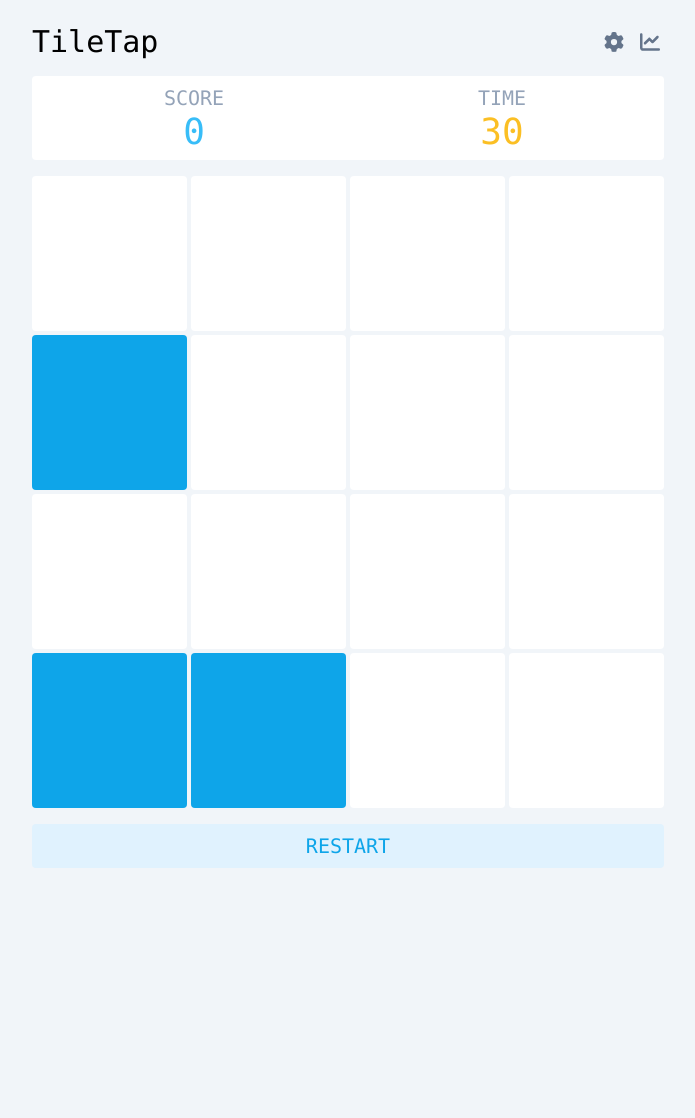
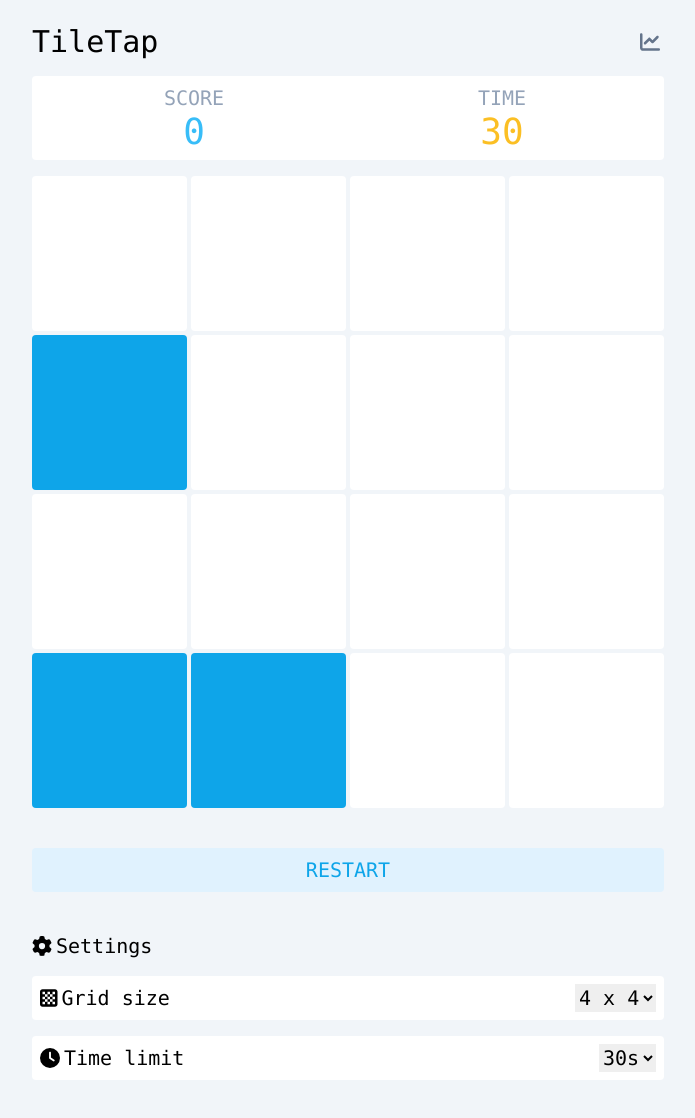
Before and after one commit to Glenn-Chiang/TileTap, a React (Vite) app: page / in a window 1280 px wide. Shown: the top 1118 px of the page, without its empty margins (292-987 px from the left). Before the commit the page ends 876 px from the top, so only its background shows below. Built offline with nearby package versions, Linux system fonts and the light colour scheme.

Commit message:
Move settings menu to main game page

```diff
--- a/src/App.tsx
+++ b/src/App.tsx
@@ -1,4 +1,4 @@
-import { IconDefinition, faChartLine, faGear } from "@fortawesome/free-solid-svg-icons";
+import { IconDefinition, faChartLine } from "@fortawesome/free-solid-svg-icons";
 import { FontAwesomeIcon } from "@fortawesome/react-fontawesome";
 import { Link, NavLink, Outlet } from "react-router-dom";
 
@@ -9,12 +9,9 @@ function App() {
         <Link to={"/"}>
           <h1 className="text-3xl">TileTap</h1>
         </Link>
-        <div className="flex gap-2">
-          <NavTab to="/settings" icon={faGear}/>
-          <NavTab to="/scores" icon={faChartLine}/>
-        </div>
+        <NavTab to="/scores" icon={faChartLine} />
       </nav>
-      <div className="w-full flex flex-col gap-4">
+      <div className="w-full flex flex-col gap-4 pb-10">
         <Outlet />
       </div>
     </main>
@@ -22,18 +19,25 @@ function App() {
 }
 
 interface NavTabProps {
-  to: string,
-  icon?: IconDefinition,
-  label?: string
+  to: string;
+  icon?: IconDefinition;
+  label?: string;
 }
 
-function NavTab({to, icon, label}: NavTabProps) {
+function NavTab({ to, icon, label }: NavTabProps) {
   return (
-    <NavLink to={to} className={({isActive}) => `flex gap items-center p-1 ${isActive ? "text-sky-500 " : "text-slate-500 "}`}>
-      {icon && <FontAwesomeIcon icon={icon}/>}
+    <NavLink
+      to={to}
+      className={({ isActive }) =>
+        `flex gap items-center p-1 ${
+          isActive ? "text-sky-500 " : "text-slate-500 "
+        }`
+      }
+    >
+      {icon && <FontAwesomeIcon icon={icon} />}
       {label && <span>{label}</span>}
     </NavLink>
-  )
+  );
 }
 
 export default App;
--- a/src/features/Game/components/Game.tsx
+++ /dev/null
@@ -1,13 +0,0 @@
-import { Dashboard } from "./Dashboard"
-import { Grid } from "./Grid"
-import { RestartButton } from "./RestartButton"
-
-export function Game() {
-  return (
-    <>
-      <Dashboard />
-      <Grid />
-      <RestartButton />
-    </>
-  )
-}
--- /dev/null
+++ b/src/features/Game/components/GamePage.tsx
@@ -0,0 +1,17 @@
+import { SettingsMenu } from "../../Settings/components/SettingsMenu"
+import { Dashboard } from "./Dashboard"
+import { Grid } from "./Grid"
+import { RestartButton } from "./RestartButton"
+
+export function GamePage() {
+  return (
+    <div className="flex flex-col gap-10">
+      <div className="flex flex-col gap-4">
+        <Dashboard />
+        <Grid />
+      </div>
+      <RestartButton />
+      <SettingsMenu/>
+    </div>
+  )
+}
--- a/src/features/Settings/components/SettingsMenu.tsx
+++ b/src/features/Settings/components/SettingsMenu.tsx
@@ -1,10 +1,15 @@
-import { faChessBoard, faClock } from "@fortawesome/free-solid-svg-icons";
+import {
+  faChessBoard,
+  faClock,
+  faGear,
+} from "@fortawesome/free-solid-svg-icons";
 import { Dropdown } from "../../../components/Dropdown";
 import { useAppDispatch, useAppSelector } from "../../../store/store";
 import { displayGridSize, displayTimeLimit } from "../../../utils/textDisplay";
 import { gridSizes, timeLimits } from "../../Game/game_logic/constants";
 import { gridSlice, selectGrid } from "../../Game/reducers/grid";
 import { selectTimer, timerSlice } from "../../Game/reducers/timer";
+import { IconLabel } from "../../../components/IconLabel";
 
 export function SettingsMenu() {
   const dispatch = useAppDispatch();
@@ -20,7 +25,8 @@ export function SettingsMenu() {
   };
 
   return (
-    <>
+    <div className="flex flex-col gap-4">
+      <IconLabel icon={faGear} label="Settings" />
       <div className="bg-white rounded p-2">
         <Dropdown
           label="Grid size"
@@ -41,6 +47,6 @@ export function SettingsMenu() {
           displayer={displayTimeLimit}
         />
       </div>
-    </>
+    </div>
   );
 }
```
Also changed, not shown: src/main.tsx (+5 -10 lines).
